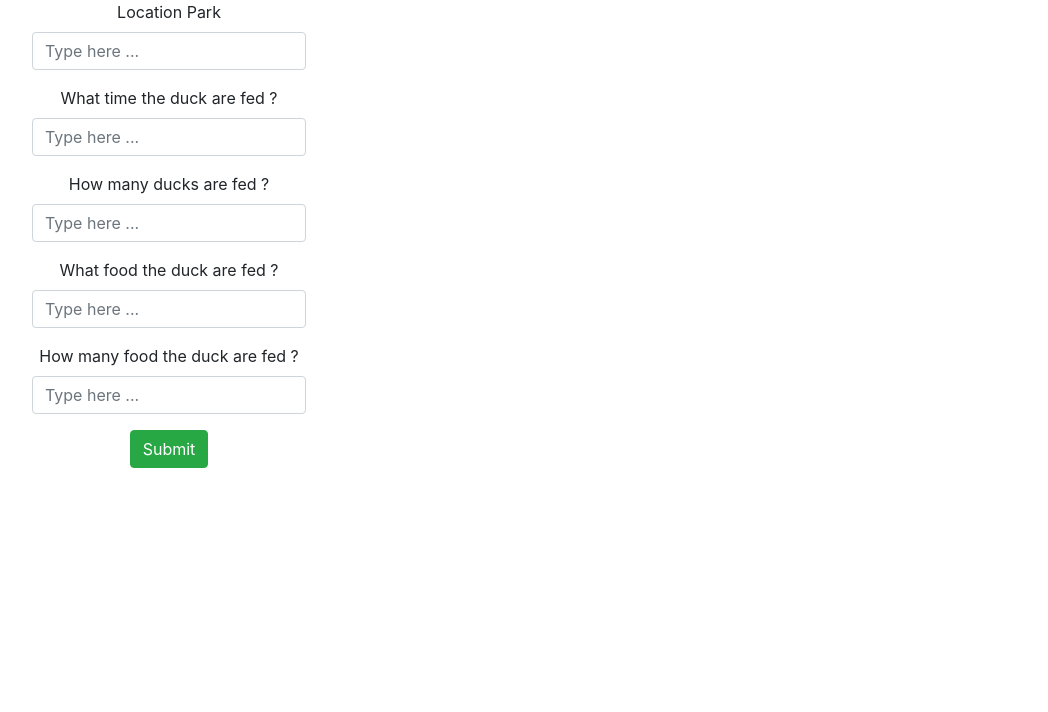
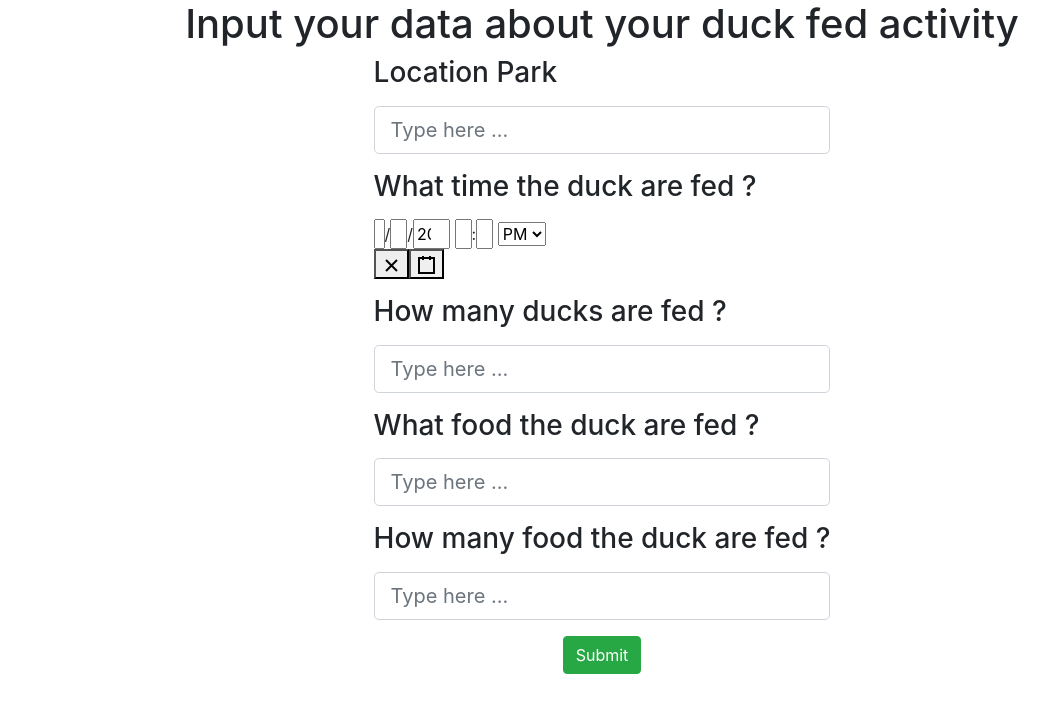
Before and after one commit to HaiOliver/selectionTest-React, a React (Create React App) app: page /infoDuckFed in a window 1280 px wide. Shown: the top 712 px of the page, without its empty margins (38-1086 px from the left). Built offline with nearby package versions, Linux system fonts and the light colour scheme.

Commit message:
fix bugs

```diff
--- a/src/components/form-input-for-duck-fed/inputForm.jsx
+++ b/src/components/form-input-for-duck-fed/inputForm.jsx
@@ -2,11 +2,12 @@ import React,{useState} from 'react';
 import axios from "axios";
 import Button from 'react-bootstrap/Button';
 import Form from 'react-bootstrap/Form';
+import DateTimePicker from 'react-datetime-picker';
 export default function FormInput() {
 
+      const [time, onChangeTime] = useState(new Date());
+      const [ location, setLocation] = useState("")
 
-      const [ location, setLocation] = useState("")
-      const [ time, setTime] = useState("")
       const [ numberDucks, setNumberDucks] = useState("")
       const [ numberFoods, setNumberFoods] = useState("")
       const [ foods, setFoods] = useState("")
@@ -15,10 +16,6 @@ export default function FormInput() {
       // ! Set field
       const handleLocation = (value) => {
             setLocation(value)
-      }
-
-      const handleTime = (value) => {
-            setTime(value)
       }
 
       const handleFoods = (value) => {
@@ -48,11 +45,10 @@ export default function FormInput() {
                   return
             }
             const data = {
-
                   location,
                   number_of_duck: numberDucks,
                   number_of_food : numberFoods,
-                   time_fed:time,
+                  time_fed:time,
                   food:foods
                     };
 
@@ -67,60 +63,92 @@ export default function FormInput() {
                               alert('Sorry, park cannot be added. Network error.');
                                     })
 
-
-
-
-
-
-
-
-
-
             // ? do post request here
       }
+
+      console.log("time will be: ", time);
 
       return (
             <Form onSubmit={handleSubmit}>
                   <Form.Group controlId="formBasicLocation">
-                        <Form.Label>Location Park</Form.Label>
-                        <Form.Control
+                        <Form.Label className="text-left" style={{width: "100%"}}>
+                              <h3>
+                                    Location Park
+                              </h3>
+
+                        </Form.Label>
+
+                              <Form.Control
                               type="text"
                               placeholder="Type here ..."
+                              size="lg"
                               onChange={ e => handleLocation(e.target.value)}
                                />
+
+
                   </Form.Group>
 
                   <Form.Group controlId="formBasicTime">
-                        <Form.Label>What time the duck are fed ?</Form.Label>
-                        <Form.Control
-                              type="text"
-                              placeholder="Type here ..."
-                              onChange={ e => handleTime(e.target.value)}
-                               />
+                        <Form.Label className="text-left" style={{width: "100%"}}>
+                              <h3>
+                                    What time the duck are fed ?
+                              </h3>
+
+
+                        </Form.Label>
+
+                        <div className="text-left" style={{width: "100%"}}>
+                              <DateTimePicker
+                              onChange={onChangeTime}
+                              value={time}
+
+                              />
+                        </div>
+
+
                   </Form.Group>
 
                   <Form.Group controlId="formBasicDucks">
-                        <Form.Label>How many ducks are fed ?</Form.Label>
+                        <Form.Label className="text-left" style={{width: "100%"}}>
+                              <h3>
+                                    How many ducks are fed ?
+                              </h3>
+
+                        </Form.Label>
                         <Form.Control
                               type="text"
+                              size="lg"
                               placeholder="Type here ..."
                               onChange={ e =>  handleNumberDucks(e.target.value)}
                               />
                   </Form.Group>
 
                   <Form.Group controlId="formBasicFoods">
-                        <Form.Label>What food the duck are fed ?</Form.Label>
+                        <Form.Label className="text-left" style={{width: "100%"}}>
+                              <h3>
+                                    What food the duck are fed ?
+                              </h3>
+
+                        </Form.Label>
                         <Form.Control
                               type="text"
+                              size="lg"
                               placeholder="Type here ..."
                               onChange={ e => handleFoods(e.target.value)}
                               />
                   </Form.Group>
 
                   <Form.Group controlId="formBasicNumberFoods">
-                        <Form.Label>How many food the duck are fed ?</Form.Label>
+                        <Form.Label className="text-left" style={{width: "100%"}}>
+                              <h3>
+                                       How many food the duck are fed ?
+                              </h3>
+
+
+                        </Form.Label>
                         <Form.Control
                               type="text"
+                              size="lg"
                               placeholder="Type here ..."
                               onChange={ e => handleNumberFoods(e.target.value)}
                               />
--- a/src/components/park/park.jsx
+++ b/src/components/park/park.jsx
@@ -10,7 +10,7 @@ export default function Park(props) {
       return (
             <Container>
                   <Row>
-                        <Card border="dark" style={{ width: '21rem' }}>
+                        <Card border="info" style={{ width: '21rem' }} bg={"Light".toLowerCase()}>
                               <Card.Header>
                                     <h2>
                                           Location: {location}
--- a/src/pages/info-fed-duck-in-park/fed-duck.jsx
+++ b/src/pages/info-fed-duck-in-park/fed-duck.jsx
@@ -4,8 +4,12 @@ import Container from 'react-bootstrap/Container'
 import Row from 'react-bootstrap/Row'
 export default function fedDuck() {
       return (
-            <Container>
-                  <Row>
+            <Container >
+                  <Row className="d-flex justify-content-center">
+                        <h1> Input your data about your duck fed activity </h1>
+                  </Row>
+                  <Row className="d-flex justify-content-center">
+
                         <FormInput/>
                   </Row>
             </Container>
--- a/src/pages/list-all-parks-fed-duck/list-parks.jsx
+++ b/src/pages/list-all-parks-fed-duck/list-parks.jsx
@@ -5,6 +5,8 @@ import Park from '../../components/park/park';
 import Col from 'react-bootstrap/Col';
 import axios from "axios";
 import Spinner from 'react-bootstrap/Spinner';
+import Button from 'react-bootstrap/Button';
+import {Link} from 'react-router-dom';
 export default function ListParks() {
       const [ parks, setParks] = useState([]);
 
@@ -30,36 +32,61 @@ export default function ListParks() {
 
 
       // ! render park in browser
-      const renderParks = arrangedArray.map((eachRow,indx) => {
+      // const renderParks = arrangedArray.map((eachRow,indx) => {
+      //       console.log("🚀 ~ file: list-parks.jsx ~ line 34 ~ renderParks ~ eachRow", eachRow)
+
+      //       let renderEachParks = eachRow.map((eachPark,index) => {
+      //                               <Col key = {index}>
+      //                                     <Park
+      //                                           location = {eachPark.location}
+      //                                           numberDucks = {eachPark.number_of_duck}
+      //                                           time={eachPark.time_fed}
+      //                                           numberFoods = {eachPark.number_of_food}
+      //                                           food = {eachPark.food}
+
+      //                                     />
+      //                               </Col>
+      //                         })
+      //       return(
+      //             <Row key = {indx}>
+      //                   <h1>Inside row </h1>
+      //                   {
+      //                        renderEachParks
+      //                   }
+      //             </Row>
+      //             )
+
+      // })
+      console.log(parks);
+      const renderParks = parks.map((eachPark,indx) => {
             return(
-                  <Row key = {indx}>
-                        {
-                              eachRow.map((eachPark,index) => {
-                                    <Col key = {index}>
+                        <Col key = {indx} className="p-3">
                                           <Park
                                                 location = {eachPark.location}
                                                 numberDucks = {eachPark.number_of_duck}
                                                 time={eachPark.time_fed}
                                                 numberFoods = {eachPark.number_of_food}
                                                 food = {eachPark.food}
-
                                           />
-                                    </Col>
-                              })
-                        }
-                  </Row>
+                        </Col>
                   )
 
       })
-      console.log("🚀 ~ file: list-parks.jsx ~ line 55 ~ renderParks ~ renderParks", renderParks)
+
 
 
       return (
             <Container >
-                  <Row>
+                  <Row className="d-flex justify-content-center">
                               <h1>
                                All parks that fed ducks list below
                               </h1>
+
+                  </Row>
+                  <Row className="d-flex justify-content-center">
+                        <Link to="/infoDuckFed" style={{textDecoration: "none"}}>
+                              <Button variant="info">Add new Park</Button>
+                        </Link>
                   </Row>
                   <Row>
 
@@ -95,14 +122,19 @@ export default function ListParks() {
                               //       </Col>
 
                               // </Row>
+                              <Row className = "d-flex flex-row justify-content-around">
+                                     {renderParks}
+                              </Row>
 
-                              {renderParks}
+
 
 
                         )}
                   </Row>
 
 
+
+
             </Container>
       )
 }
```
Also changed, not shown: package.json (+5 -2 lines), src/App.css (line endings or trailing spaces), 2 other files (tests, documents, lock files or other folders).
